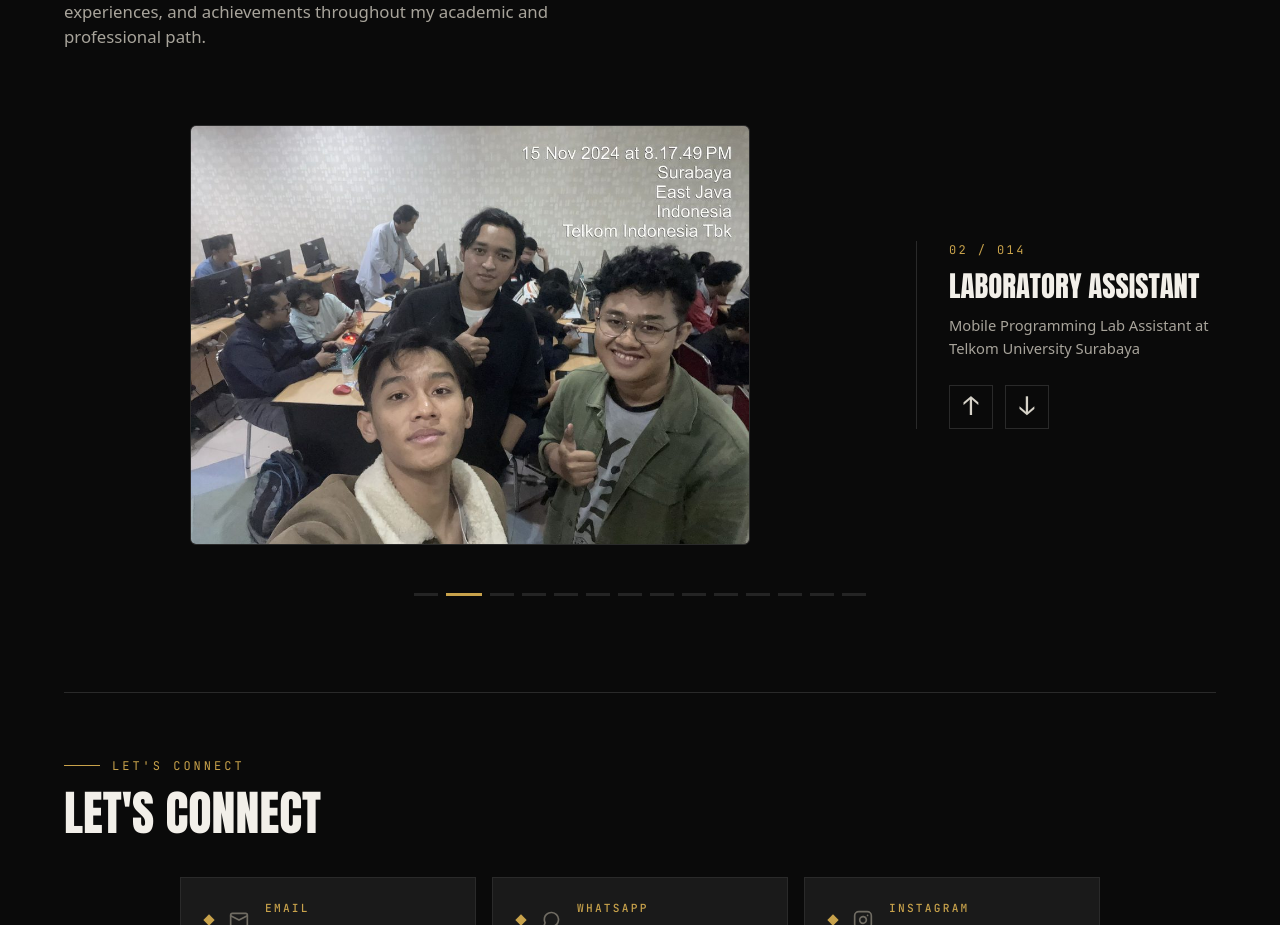
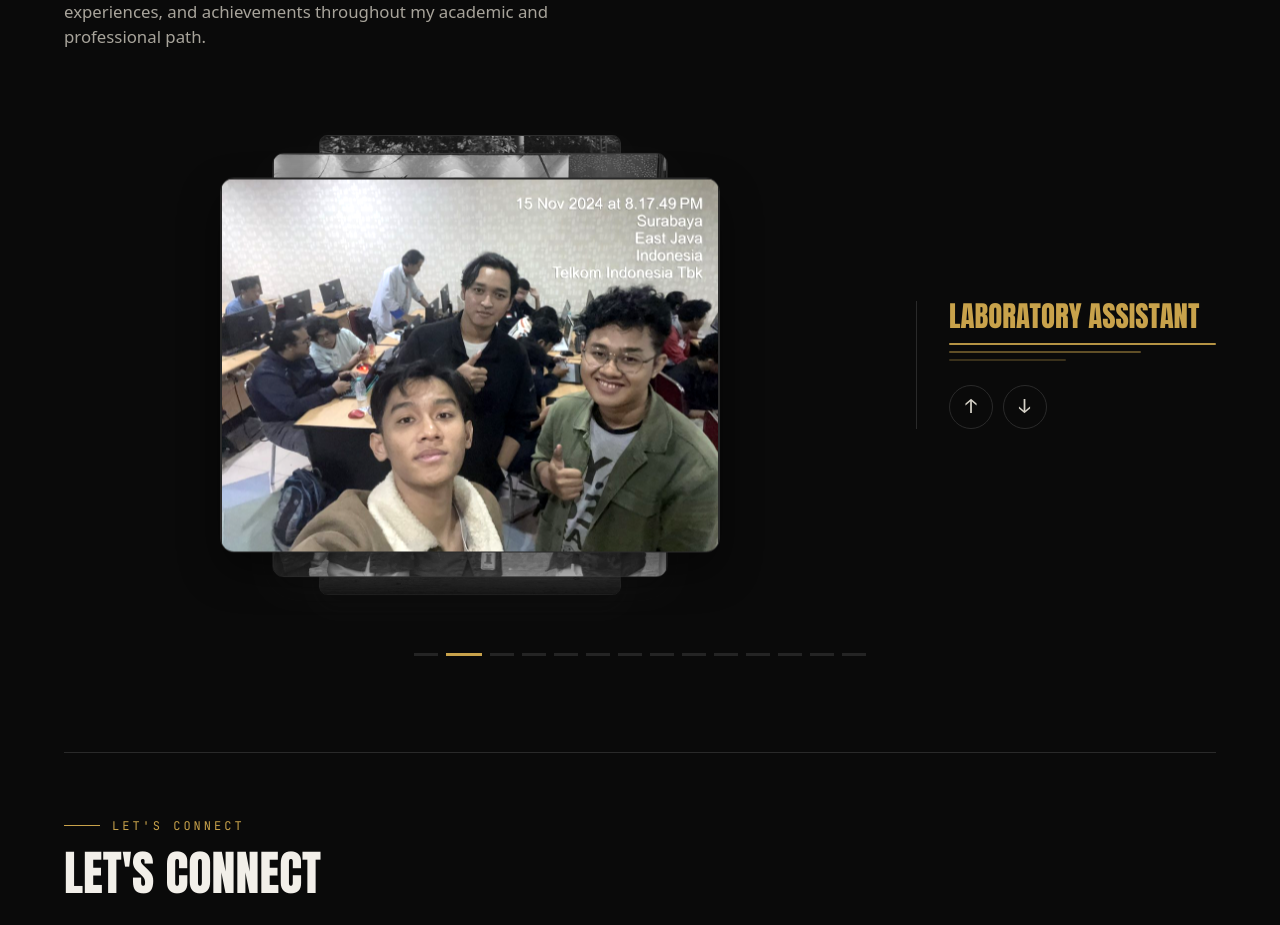
Before and after one commit to abrielkarisma/abriel-porto, a Vue app: page /portfolio in a window 1280 px wide. Shown: the part 6260-7185 px from the top of the page. Built offline with nearby package versions, Linux system fonts and the light colour scheme.

Commit message:
feat: Snapshots carousel redesign — Inosuke-style vertical deck (grayscale stack + dynamic caption panel)

```diff
--- a/src/components/sections/Snapshots.vue
+++ b/src/components/sections/Snapshots.vue
@@ -20,12 +20,17 @@
             </div>
           </div>
           <aside class="tube3d-panel">
-            <span class="panel-index">0{{ current + 1 }} / 0{{ photos.length }}</span>
-            <h3 ref="panelTitle" class="panel-title">{{ photos[current].title }}</h3>
-            <p ref="panelDesc" class="panel-desc">{{ photos[current].description }}</p>
+            <div class="panel-head">
+              <h3 ref="panelTitle" class="panel-title">{{ photos[current].title }}</h3>
+              <div class="panel-rules" aria-hidden="true">
+                <span class="rule rule-a"></span>
+                <span class="rule rule-b"></span>
+                <span class="rule rule-c"></span>
+              </div>
+            </div>
             <div class="panel-nav">
-              <button class="carousel-btn panel-up" @click="prev" aria-label="Previous photo">↑</button>
-              <button class="carousel-btn panel-down" @click="next" aria-label="Next photo">↓</button>
+              <button class="nav-btn nav-up" @click="prev" aria-label="Previous photo">↑</button>
+              <button class="nav-btn nav-down" @click="next" aria-label="Next photo">↓</button>
             </div>
           </aside>
         </div>
@@ -253,25 +258,27 @@ const normOffset = (i) => {
 const cardStyle = (i) => {
   const rel = normOffset(i)
   const dist = Math.abs(rel)
-  let y = rel * 48
-  if (dragging.value) y += deltaY.value * 0.05
-  const scale = Math.max(0.34, 1 - dist * 0.16)
-  const rotX = -rel * 8
-  const z = -dist * 240
-  const opacity = dist > 2.6 ? 0 : (1 - dist * 0.34)
+  let y = rel * 72
+  if (dragging.value) y += deltaY.value * 0.06
+  const scale = Math.max(0.35, 1 - dist * 0.16)
+  const rotX = -rel * 3
+  const z = -dist * 80
+  // hanya 5 kartu terlihat: aktif + 2 atas + 2 bawah
+  const visible = dist <= 2
+  const opacity = visible ? (dist === 0 ? 1 : 0.92 - dist * 0.12) : 0
+  const filter = rel === 0 ? 'brightness(1.12) contrast(1.06)' : 'grayscale(1) brightness(1.25) contrast(0.9)'
   return {
     transform: `translate(-50%, calc(-50% + ${y}px)) scale(${scale}) rotateX(${rotX}deg) translateZ(${z}px)`,
     opacity,
-    zIndex: 120 - dist,
+    filter,
+    zIndex: 100 - dist,
   }
 }
 
 const animatePanel = () => {
   const t = panelTitle.value
-  const d = panelDesc.value
-  if (!t || !d) return
-  gsap.fromTo(t, { opacity: 0, y: 14 }, { opacity: 1, y: 0, duration: 0.55, ease: 'power3.out' })
-  gsap.fromTo(d, { opacity: 0, y: 10 }, { opacity: 1, y: 0, duration: 0.55, delay: 0.08, ease: 'power3.out' })
+  if (!t) return
+  gsap.fromTo(t, { opacity: 0, y: 14 }, { opacity: 1, y: 0, duration: 0.5, ease: 'power3.out' })
 }
 
 const next = () => {
@@ -315,7 +322,6 @@ const stopAutoPlay = () => {
 const lightboxOpen = ref(false)
 const currentPhotoIndex = ref(0)
 const panelTitle = ref(null)
-const panelDesc = ref(null)
 const openLightbox = (index) => {
   currentPhotoIndex.value = index
   lightboxOpen.value = true
@@ -397,7 +403,7 @@ onUnmounted(() => {
 
 .tube3d-stage {
   position: relative;
-  height: clamp(320px, 44vw, 460px);
+  height: clamp(360px, 52vw, 520px);
   perspective: 1400px;
   cursor: grab;
   touch-action: pan-y;
@@ -411,10 +417,14 @@ onUnmounted(() => {
   position: absolute;
   top: 50%;
   left: 50%;
-  width: min(560px, 100%);
+  width: min(500px, 100%);
   aspect-ratio: 4 / 3;
-  will-change: transform, opacity;
-  transition: transform 0.6s cubic-bezier(0.22, 0.9, 0.33, 1), opacity 0.45s ease;
+  border-radius: 14px;
+  overflow: hidden;
+  border: 1px solid var(--line);
+  box-shadow: 0 18px 40px rgba(0, 0, 0, 0.45);
+  will-change: transform, opacity, filter;
+  transition: transform 0.6s cubic-bezier(0.22, 0.9, 0.33, 1), opacity 0.45s ease, filter 0.45s ease;
   cursor: pointer;
 }
 
@@ -448,36 +458,87 @@ onUnmounted(() => {
 .tube3d-panel {
   border-left: 1px solid var(--line);
   padding-left: 2rem;
+  display: flex;
+  flex-direction: column;
+  gap: 1.5rem;
 }
 
-.panel-index {
-  font-family: var(--font-mono);
-  font-size: 0.75rem;
-  letter-spacing: 0.2em;
-  color: var(--gold);
-  display: block;
-  margin-bottom: 0.75rem;
+.panel-head {
+  display: flex;
+  flex-direction: column;
+  gap: 0.75rem;
 }
 
 .panel-title {
-  margin: 0 0 0.75rem;
+  margin: 0;
   font-family: var(--font-display);
   font-size: clamp(1.3rem, 2.4vw, 1.8rem);
   text-transform: uppercase;
   line-height: 1.05;
-  color: var(--cream);
+  color: var(--gold);
 }
 
-.panel-desc {
-  margin: 0 0 1.5rem;
-  color: var(--gray);
-  font-size: 0.92rem;
-  line-height: 1.6;
+.panel-rules {
+  display: flex;
+  flex-direction: column;
+  gap: 0.35rem;
+}
+
+.panel-rules .rule {
+  display: block;
+  height: 2px;
+  border-radius: 2px;
+}
+
+.panel-rules .rule-a {
+  width: 100%;
+  background: var(--gold);
+  opacity: 0.9;
+}
+
+.panel-rules .rule-b {
+  width: 72%;
+  background: var(--gold);
+  opacity: 0.45;
+}
+
+.panel-rules .rule-c {
+  width: 44%;
+  background: var(--gold);
+  opacity: 0.25;
 }
 
 .panel-nav {
   display: flex;
-  gap: 0.75rem;
+  gap: 0.6rem;
+}
+
+.nav-btn {
+  width: 44px;
+  height: 44px;
+  border-radius: 50%;
+  border: 1px solid var(--line);
+  background: transparent;
+  color: var(--cream-dim);
+  font-family: var(--font-mono);
+  font-size: 1.2rem;
+  cursor: pointer;
+  display: flex;
+  align-items: center;
+  justify-content: center;
+  transition: border-color 0.25s, color 0.25s, background 0.25s, transform 0.25s;
+}
+
+.nav-btn:hover {
+  border-color: var(--gold);
+  color: var(--gold);
+  background: var(--blk-3);
+  transform: translateY(-2px);
+}
+
+.nav-btn:focus-visible {
+  outline: 2px solid var(--gold);
+  outline-offset: 2px;
 }
 
 .carousel-btn {
@@ -777,10 +838,10 @@ onUnmounted(() => {
   .panel-nav {
     justify-content: flex-start;
   }
-  .carousel-btn {
-    width: 38px;
-    height: 38px;
-    font-size: 1.3rem;
+  .nav-btn {
+    width: 40px;
+    height: 40px;
+    font-size: 1.1rem;
   }
   .contact-section {
     margin-top: 4rem;
@@ -793,10 +854,10 @@ onUnmounted(() => {
 }
 
 @media (max-width: 480px) {
-  .carousel-btn {
-    width: 34px;
-    height: 34px;
-    font-size: 1.1rem;
+  .nav-btn {
+    width: 36px;
+    height: 36px;
+    font-size: 1rem;
   }
   .lightbox-nav {
     width: 40px;
```
